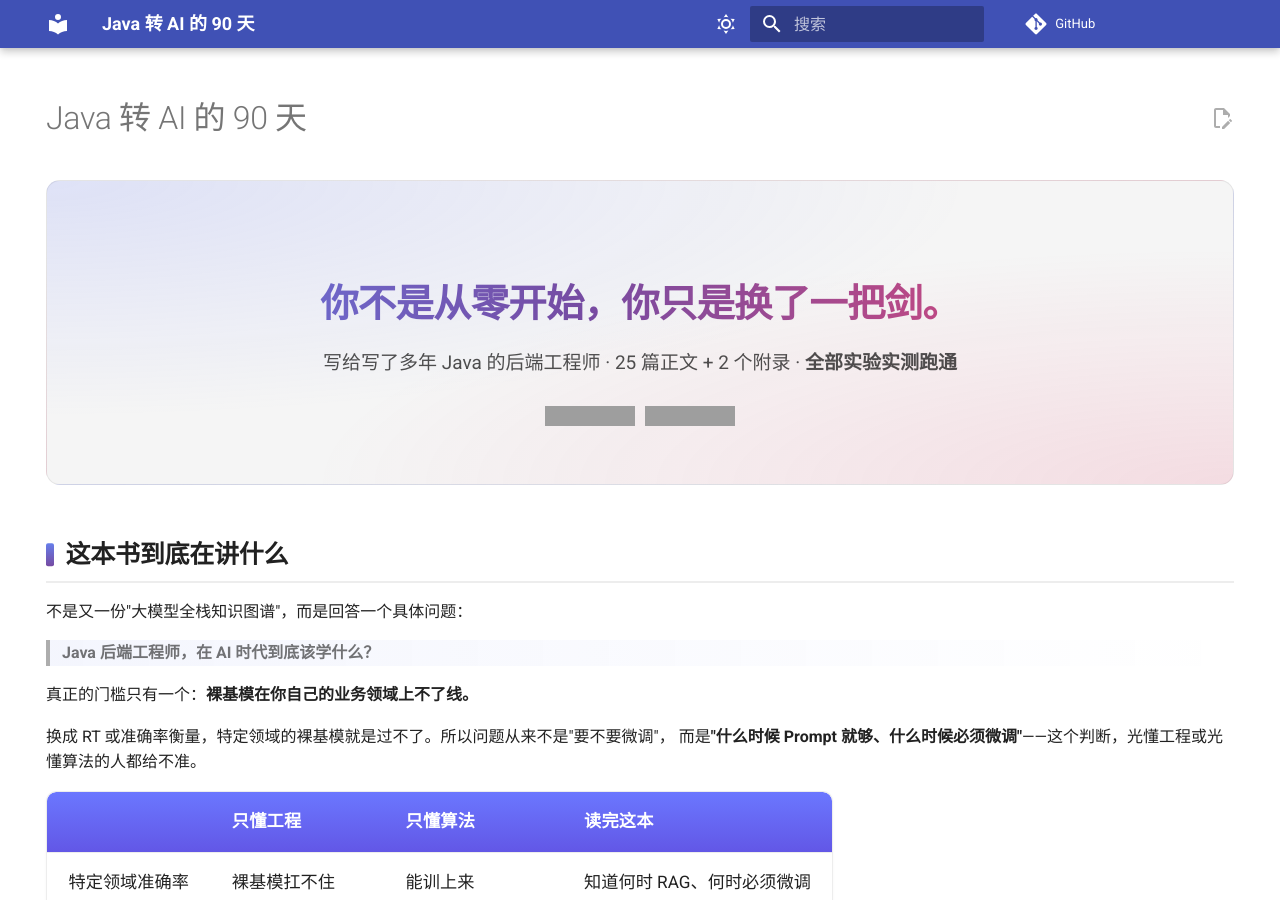
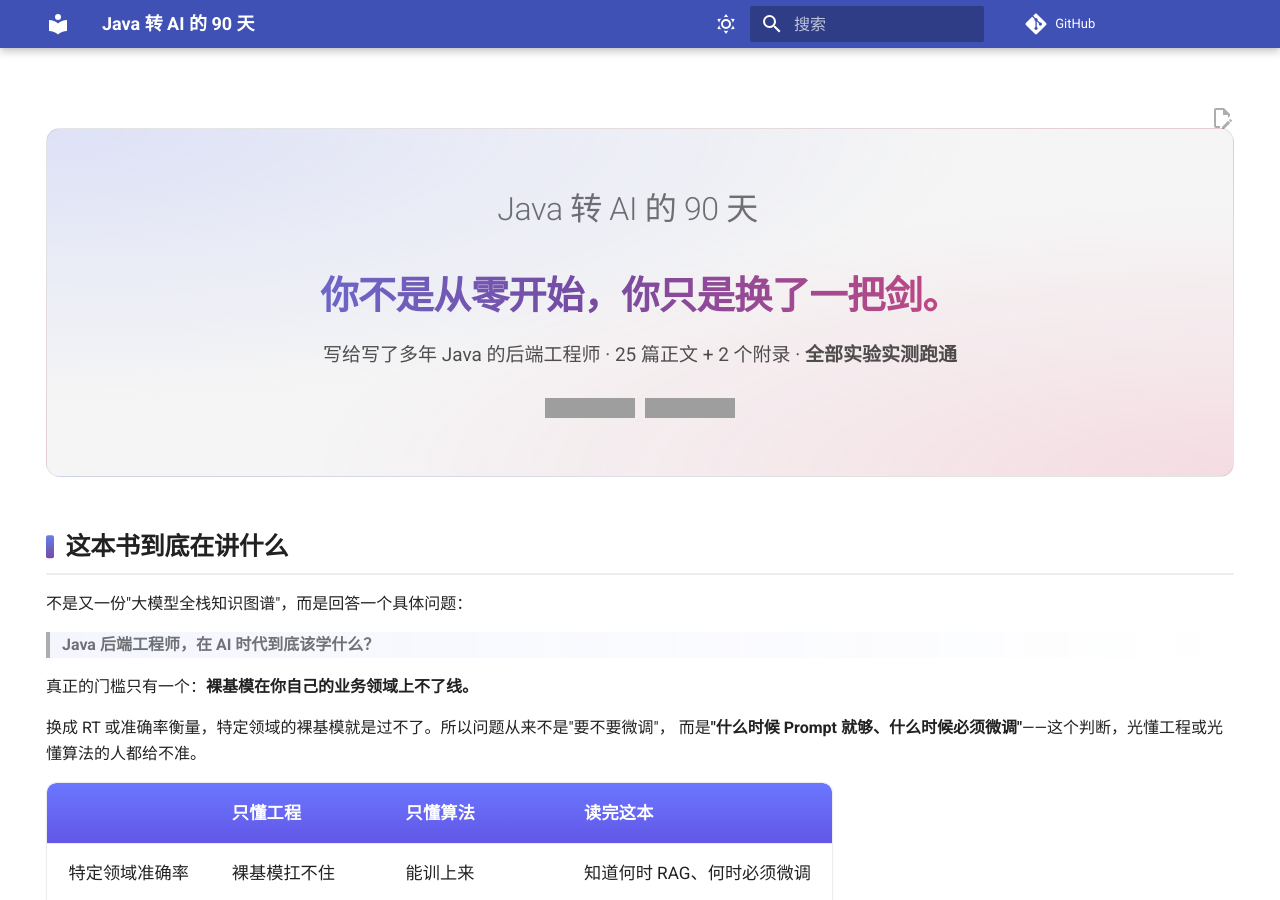
Before and after one commit to cookiespiggy/java-to-ai-in-90-days, an MkDocs documentation site: the page built from docs/index.md, in a window 1280 px wide and 900 px high. Built offline with MkDocs 1.6.1 and Material for MkDocs 9.7.7, drawn with Linux system fonts in a browser that asks for light colours; emoji names are drawn with the system emoji font; comment, search, counter and statistics services are not loaded; grey boxes are pictures that could not be loaded.

Commit message:
docs: update docs/index.md

```diff
--- a/docs/index.md
+++ b/docs/index.md
@@ -4,9 +4,9 @@ hide:
   - toc
 ---
 
+<div class="hero" markdown>
+
 # Java 转 AI 的 90 天
-
-<div class="hero" markdown>
 
 **你不是从零开始，你只是换了一把剑。**
 
```
